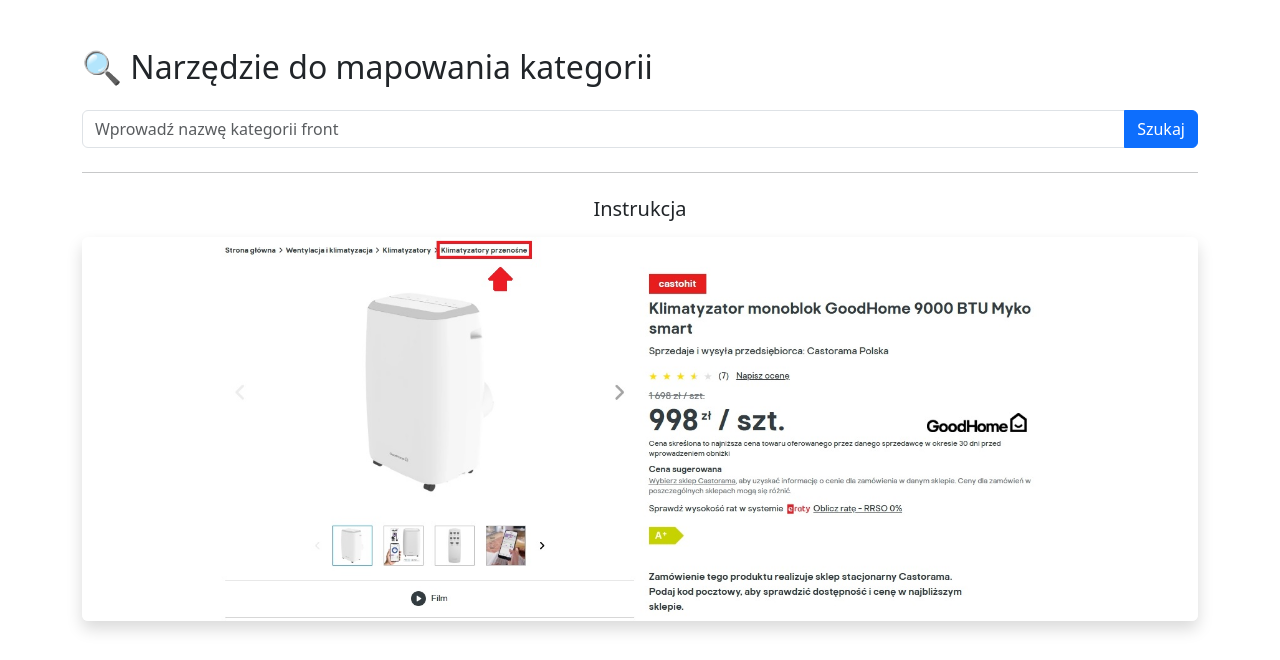
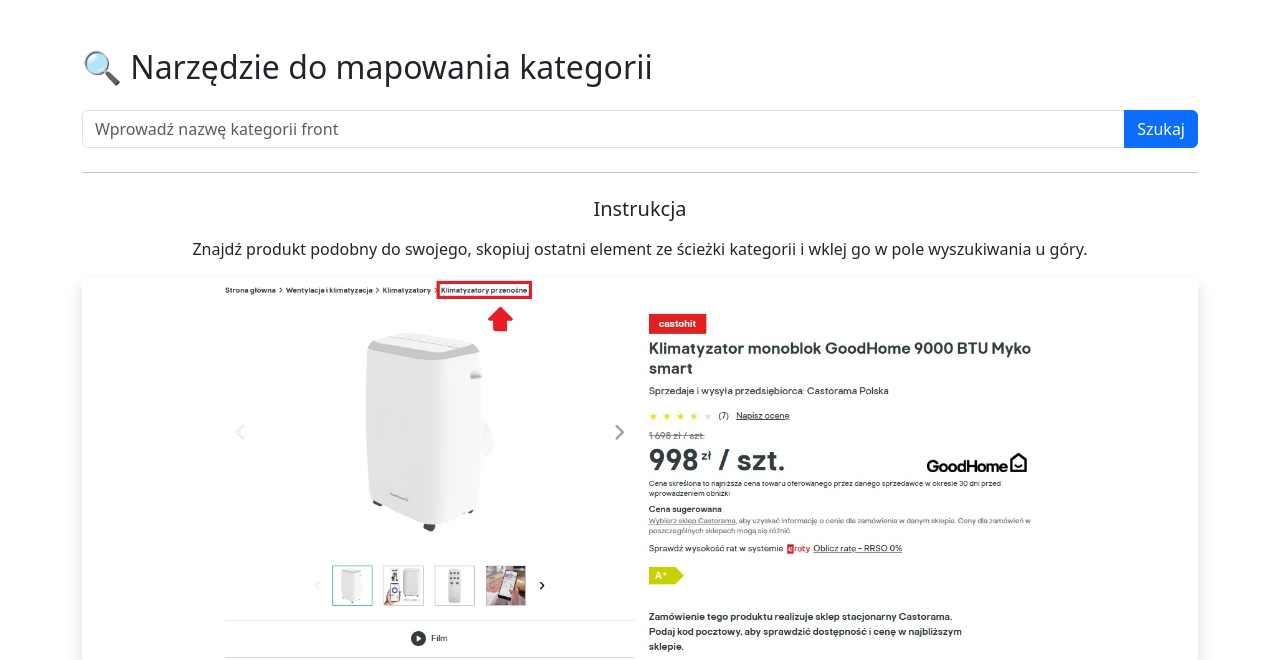
Before and after one commit to Adriano-Italiano/capl-categorization-app, a FastAPI app: page / in a window 1280 px wide. Shown: the top 660 px of the page. Run offline with FastAPI, Linux system fonts and the light colour scheme; parts of the project's set-up code (start-up, migrations or seed data) failed here and were passed over.

Commit message:
Update index.html

```diff
--- a/templates/index.html
+++ b/templates/index.html
@@ -53,6 +53,7 @@
   <!-- Instrukcja zawsze na dole strony -->
   <div class="text-center">
     <h5 class="mb-3">Instrukcja</h5>
+    <p>Znajdź produkt podobny do swojego, skopiuj ostatni element ze ścieżki kategorii i wklej go w pole wyszukiwania u góry.</p>
     <img
       src="/static/cat_app_file.jpg"
       alt="Instrukcja użytkowania"
```
